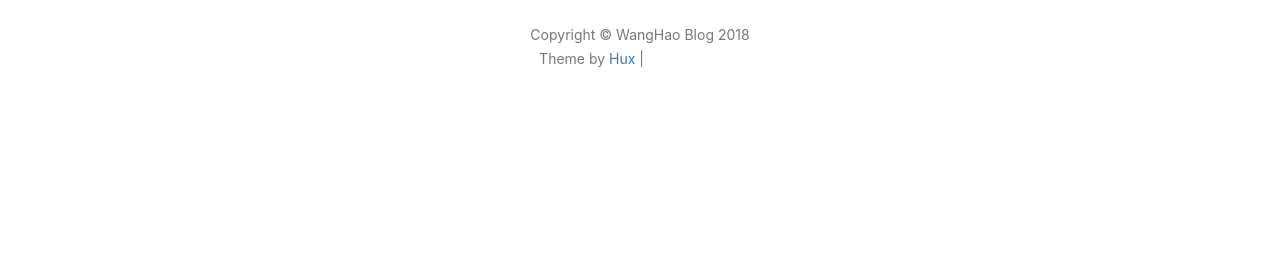
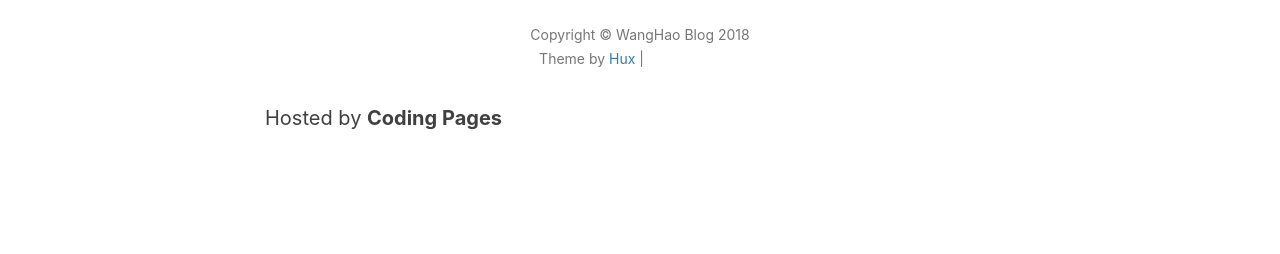
Before and after one commit to blackjuly/wanghao.io, a Jekyll site: the page built from tags.html, in a window 1280 px wide. Shown: the part 1877-2131 px from the top of the page. Built offline with Jekyll 4.4.1, drawn with Linux system fonts in a browser that asks for light colours; nearby versions of some CDN libraries; comment, search, counter and statistics services are not loaded; before the commit the page ends 2040 px from its top, so only the background shows below that; grey boxes are pictures that could not be loaded.

Commit message:
update footer.html

```diff
--- a/_includes/footer.html
+++ b/_includes/footer.html
@@ -79,6 +79,7 @@
                         src="https://ghbtns.com/github-btn.html?user=huxpro&repo=huxpro.github.io&type=star&count=true" >
                     </iframe>
                 </p>
+                <p>Hosted by <a href="https://pages.coding.me" style="font-weight: bold">Coding Pages</a></p>
             </div>
         </div>
     </div>
```
